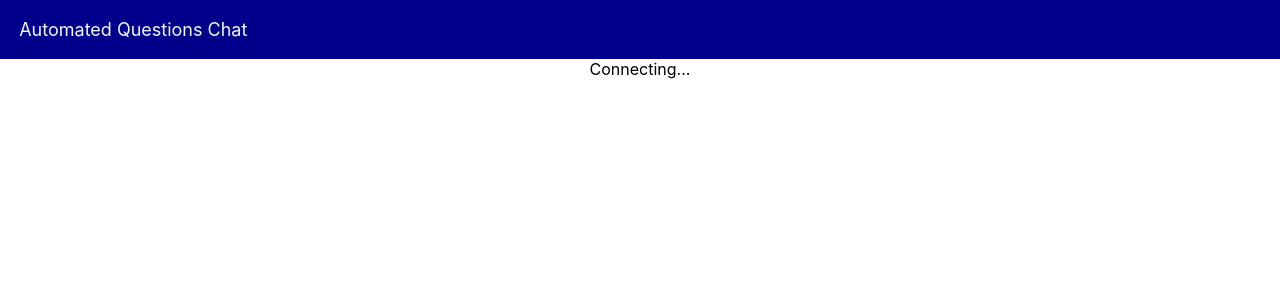
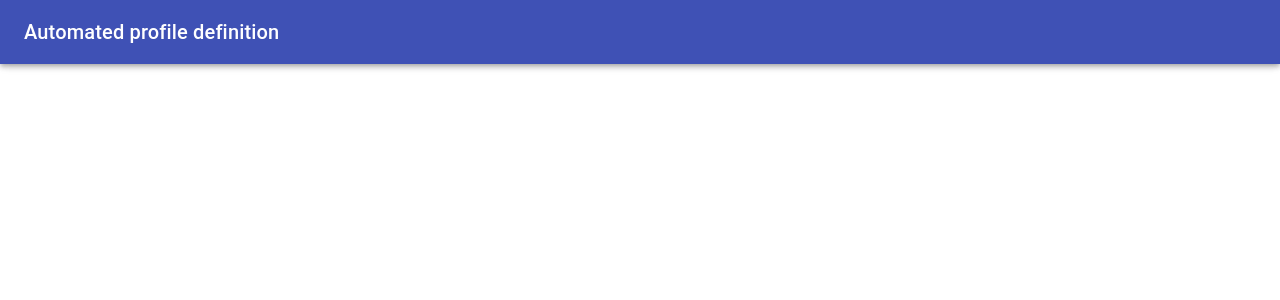
Before and after one commit to FranciscoJBL/react-questions, a React (Create React App) app: page / in a window 1280 px wide. Shown: the top 300 px of the page. Built offline with nearby package versions, Linux system fonts and the light colour scheme; no server answers.

Commit message:
use material toolbar

```diff
--- a/src/components/chatHeader.tsx
+++ b/src/components/chatHeader.tsx
@@ -1,8 +1,15 @@
+import { Typography } from "@material-ui/core";
+import { AppBar, Toolbar } from "@material-ui/core";
+
 function ChatHeader() {
   return (
-    <div className="chat-header">
-      Automated Questions Chat
-    </div>
+    <AppBar>
+      <Toolbar>
+        <Typography variant="h6" color="inherit">
+          Automated profile definition
+        </Typography>
+      </Toolbar>
+    </AppBar>
   );
 }
 
```
